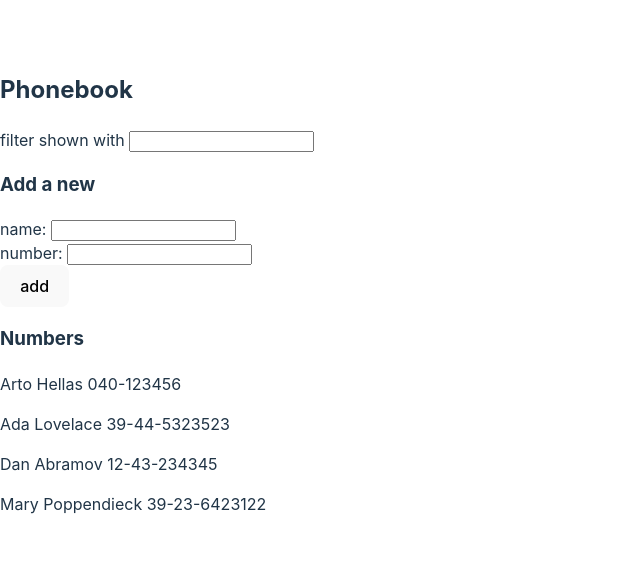
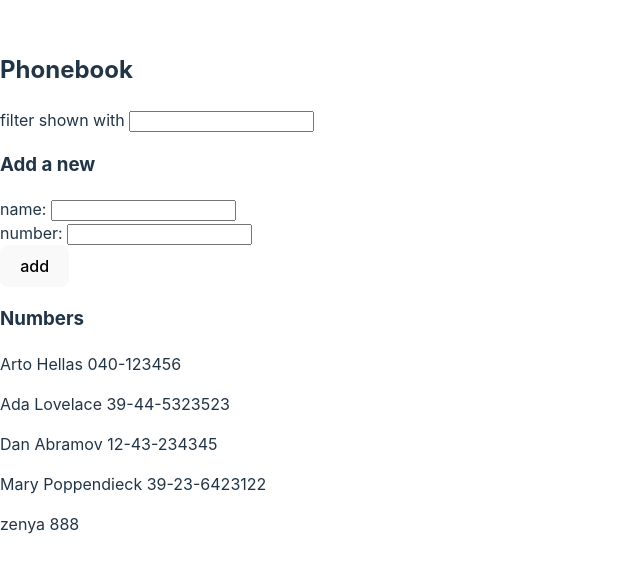
Before and after one commit to lililok/FullStackOpen, a React (Vite) app in the folder part2/phonebook/: page / in a window 1280 px wide. Shown: the part 108-680 px from the top of the page, without its empty margins (0-640 px from the left). Built offline with nearby package versions, Linux system fonts and the light colour scheme; data requests are answered from the project's data file.

Commit message:
2.12-2.13 complete

```diff
--- a/part2/phonebook/db.json
+++ b/part2/phonebook/db.json
@@ -1,24 +1,29 @@
 {
-    "persons":[
+  "persons": [
     {
+      "id": 1,
       "name": "Arto Hellas",
-        "number": "040-123456",
-        "id": 1
+      "number": "040-123456"
     },
     {
+      "id": 2,
       "name": "Ada Lovelace",
-        "number": "39-44-5323523",
-        "id": 2
+      "number": "39-44-5323523"
     },
     {
+      "id": 3,
       "name": "Dan Abramov",
-        "number": "12-43-234345",
-        "id": 3
+      "number": "12-43-234345"
     },
     {
+      "id": 4,
       "name": "Mary Poppendieck",
-        "number": "39-23-6423122",
-        "id": 4
+      "number": "39-23-6423122"
+    },
+    {
+      "id": 5,
+      "name": "zenya",
+      "number": "888"
     }
   ]
 }
--- a/part2/phonebook/package.json
+++ b/part2/phonebook/package.json
@@ -4,7 +4,7 @@
   "version": "0.0.0",
   "type": "module",
   "scripts": {
-    "dev": "vite",
+    "dev": "concurrently \"vite\" \"npm run server\"",
     "build": "vite build",
     "lint": "eslint . --ext js,jsx --report-unused-disable-directives --max-warnings 0",
     "preview": "vite preview",
@@ -19,6 +19,7 @@
     "@types/react": "^18.2.66",
     "@types/react-dom": "^18.2.22",
     "@vitejs/plugin-react": "^4.2.1",
+    "concurrently": "^8.2.2",
     "eslint": "^8.57.0",
     "eslint-plugin-react": "^7.34.1",
     "eslint-plugin-react-hooks": "^4.6.0",
--- a/part2/phonebook/src/App.jsx
+++ b/part2/phonebook/src/App.jsx
@@ -1,5 +1,6 @@
 import { useState, useEffect } from 'react'
 import axios from 'axios'
+import personService from './services/persons'
 
 const Filter = ({ newFilter, handleFilterChange }) => {
   return (
@@ -62,6 +63,7 @@
     event.preventDefault()
     setNewFilter(event.target.value)
   }
+
   const addPerson = (event) => {
     event.preventDefault()
     const person = {
@@ -73,11 +75,15 @@
     if (persons.map(p => p.name).includes(person.name)) {
       alert(`${newName} is already added to phonebook`)
     } else {
-      setPersons(persons.concat(person))
-      setNewNumber('')
-      setNewName('')
+      personService
+      .create(person)
+      .then(returnedPerson => {
+        setPersons(persons.concat(returnedPerson));
+        setNewName('');
+        setNewNumber('');
+      })
+  }
     }
-  }
 
   const handleNameChange = (event) => {
     event.preventDefault()
--- /dev/null
+++ b/part2/phonebook/src/services/persons.js
@@ -0,0 +1,27 @@
+import axios from 'axios'
+
+const baseUrl = 'http://localhost:3001/persons'
+
+const getAll = () => {
+    const request = axios.get(baseUrl)
+    const nonExisting = {
+      id: 10000,
+      content: 'This note is not saved to server',
+      important: true,
+    }
+    return request.then(response => response.data.concat(nonExisting))
+  }
+
+  const create = newObject => {
+    const request = axios.post(baseUrl, newObject)
+    return request.then(response => response.data)
+  }
+
+  const update = (id, newObject) => {
+    const request = axios.put(`${baseUrl}/${id}`, newObject)
+    return request.then(response => response.data)
+  }
+
+  export default {
+    getAll, create, update
+  }
```
Also changed, not shown: 1 other file (tests, documents, lock files or other folders). Lines whose indentation alone changed are shown as unchanged.
